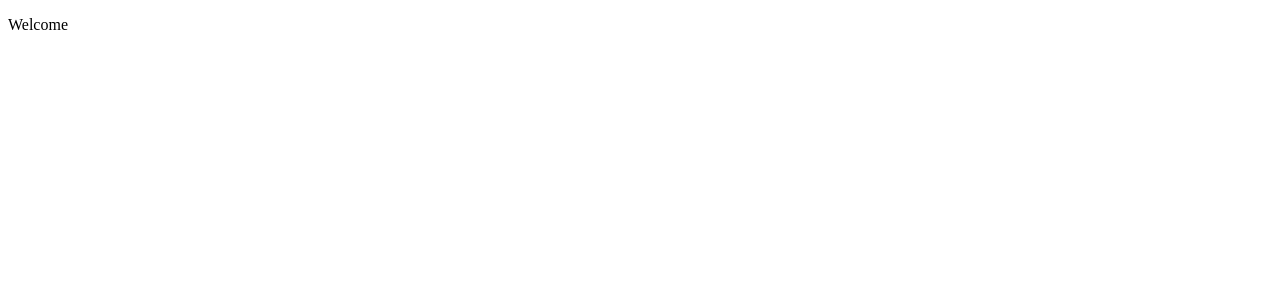
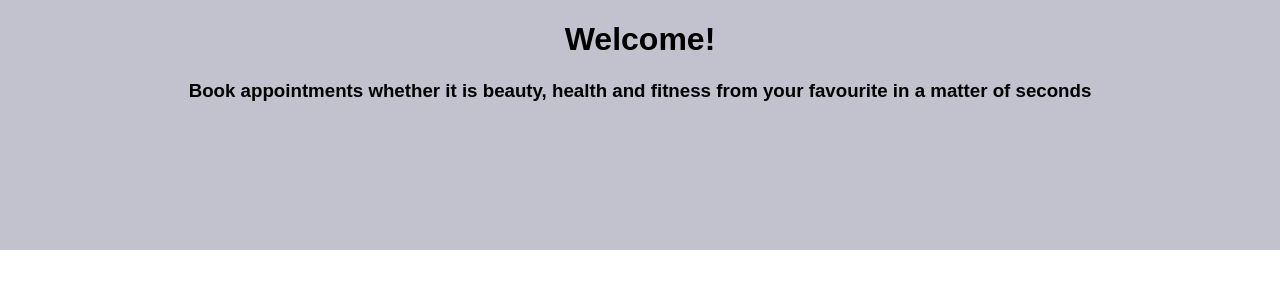
Before and after one commit to neenavarughese55/CS440-CS540-Group-1-, a PHP site: page / in a window 1280 px wide. Before the commit the part shown is almost empty. Shown: the top 300 px of the page. Run offline with PHP 8.4, Linux system fonts and the light colour scheme.

Commit message:
A basic heading

```diff
--- a/Index.html
+++ b/Index.html
@@ -2,8 +2,19 @@
 
 <html lang="en">
     <head>
-        <link rel="stylesheet" href="css/index.css">
-        <div >
-        <p>Welcome</p>
-        </div>
+        <link rel="stylesheet" href="index.css">
+        <meta charset="UTF-8">
+        <meta name="viewport" content="width=device-width, initial-scale=1.0">
+        <title>Appointment Booking</title>
     </head>
+
+    <body id="background">
+    <div class = "banner">
+        <h1>Welcome!</h1>
+        <h3> Book appointments whether it is beauty, health and fitness from your favourite in a matter of seconds</h3>
+    </div>
+
+
+    </body>
+
+</html>
--- a/index.css
+++ b/index.css
@@ -1,3 +1,19 @@
 #background{
-    background-color: #eadcbd;
+    background-color: white;
 }
+
+.banner {
+    position: absolute;
+    top: 0;
+    left: 0;
+    width: 100%;
+    height: 250px;
+    background-color:  #c2c1ce;
+}
+
+h1, h3{
+    font-family: Arial, Helvetica, sans-serif;
+    position: relative;
+    top: 100;
+    text-align: center;
+}
```
